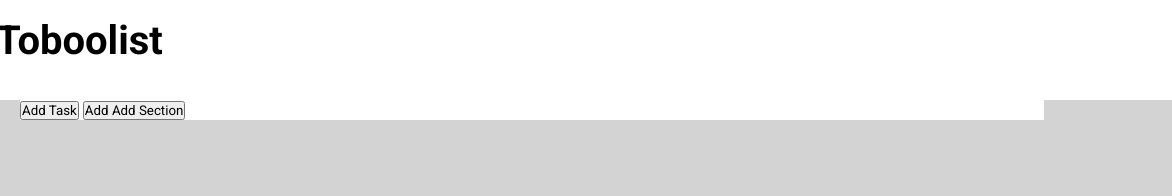
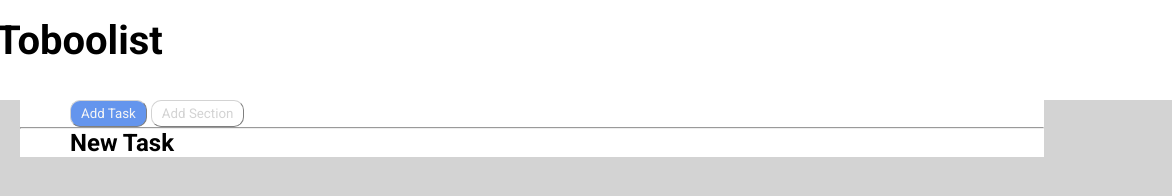
Before and after one commit to GasGas7/html-css-toboolist, a plain HTML site: page index.html in a window 1280 px wide. Shown: the full height of the page, 108-1280 px from the left. Drawn offline with Linux system fonts and the light colour scheme.

Commit message:
complete button section + initial list-to-do part

```diff
--- a/index.html
+++ b/index.html
@@ -24,13 +24,25 @@
     <!-- Site main -->
     <main>
         <!-- Button link -->
-        <div>
-            <input type="submit" value="Add Task">
-            <input type="submit" value="Add Add Section">
-        </div>
+        <section>
+            <div>
+                <input class="button blue" type="submit" value="Add Task">
+                <input class="button white" type="submit" value="Add Section">
+            </div>
+        </section>
+        <hr>
         <!-- /Button link -->
-        <!--  -->
-        <div></div>
+        <!-- List to do -->
+        <section>
+
+            <div class="new_task">
+
+                <h2>New Task</h2>
+
+
+            </div>
+
+        </section>
     </main>
     <!-- /Site main -->
 </body>
--- a/style.css
+++ b/style.css
@@ -5,9 +5,13 @@
     padding: 0;
     font-family: 'Roboto', sans-serif;
 }
+body{
+    background-color: lightgrey;
+}
 
 /* /Common prop */
 
+/* Header prop */
 header{
     height: 100px;
     background-color: white;
@@ -25,12 +29,37 @@ header{
     font-weight: 700;
     font-size: 40px;
 }
+/* Header prop */
 
-body{
-    background-color: lightgrey;
-}
+/* Main prop */
 main{
     background-color: white;
     width: 80%;
     margin:auto;
 }
+
+section>div{
+    margin-left: 50px;
+}
+
+/*  Button prop */
+.button{
+
+    border-color: lightgrey;
+    border-width: 1px;
+    border-radius: 10px;
+    padding: 5px 10px ;
+}
+
+.button.blue{
+    background-color: cornflowerblue;
+    color: whitesmoke;
+}
+
+.button.white{
+    background-color: white ;
+    color: lightgrey;
+
+
+}
+/* /Button prop */
```
